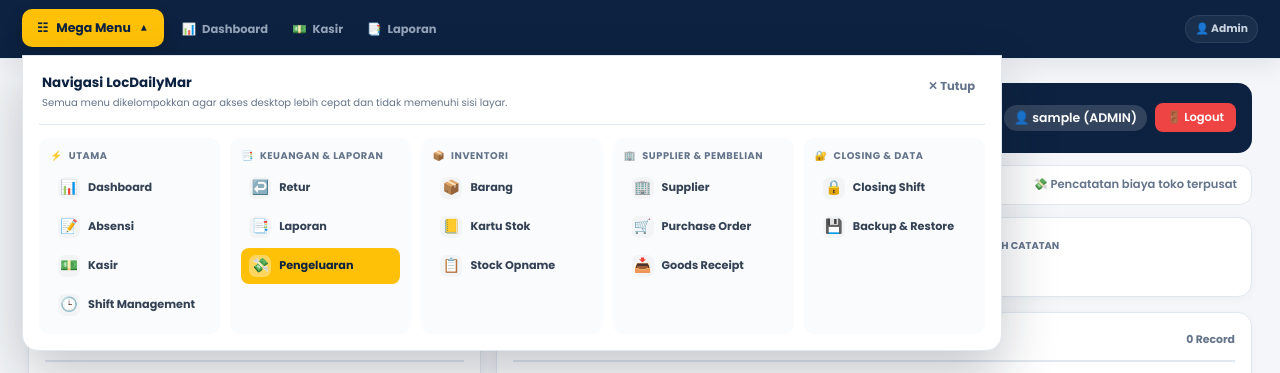
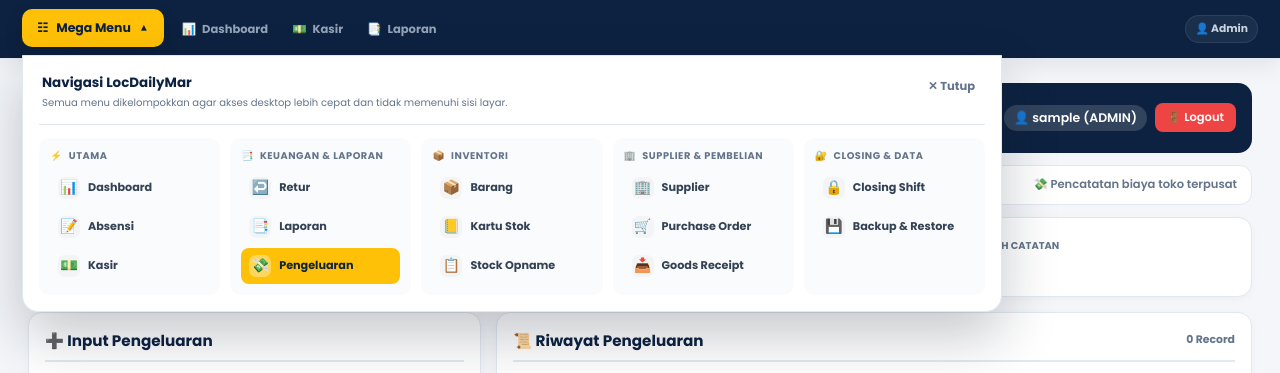
Before and after one commit to Soukyy522/locdaily.github.io, a website: page pengeluaran.html in a window 1280 px wide. Shown: the top 373 px of the page. Drawn offline with Linux system fonts and the light colour scheme; sample sign-in values are in the browser's storage.

Commit message:
Update pengeluaran.html

```diff
--- a/pengeluaran.html
+++ b/pengeluaran.html
@@ -1750,7 +1750,7 @@
 
             <a href="dashboard.html" class="nav-item"><span>📊</span> Dashboard</a>
             <a href="absensi.html" class="nav-item"><span>📝</span> Absensi</a>
-            <a href="kasir.html" class="nav-item"><span>💵</span> Kasir</a><a href="shift-management.html" class="nav-item"><span>🕒</span> Shift Management</a><a href="retur.html" class="nav-item"><span>↩️</span> Retur</a>
+            <a href="kasir.html" class="nav-item"><span>💵</span> Kasir</a><a href="retur.html" class="nav-item"><span>↩️</span> Retur</a>
             <a href="barang.html" class="nav-item"><span>📦</span> Barang</a><a href="supplier.html" class="nav-item" data-role-access="owner,admin"><span>🏢</span> Supplier</a>
             <a href="Purchase-Order.html" class="nav-item" data-role-access="owner,admin"><span>🛒</span> Purchase Order</a>
             <a href="goods.receipt.html" class="nav-item" data-role-access="owner,admin"><span>📥</span> Goods Receipt</a>
@@ -2563,7 +2563,6 @@ window.addEventListener(
         "dashboard.html":["owner","admin","kasir"],
         "absensi.html":["owner","admin","kasir"],
         "kasir.html":["owner","admin","kasir"],
-        "shift-management.html":["owner","admin","kasir"],
         "retur.html":["owner","admin","kasir"],
         "barang.html":["owner","admin"],
         "supplier.html":["owner","admin"],
@@ -2635,7 +2634,6 @@ window.addEventListener(
         {page:"dashboard.html", icon:"📊", label:"Dashboard", group:"Utama", roles:["owner","admin","kasir"], quick:true},
         {page:"absensi.html", icon:"📝", label:"Absensi", group:"Utama", roles:["owner","admin","kasir"]},
         {page:"kasir.html", icon:"💵", label:"Kasir", group:"Utama", roles:["owner","admin","kasir"], quick:true},
-        {page:"shift-management.html", icon:"🕒", label:"Shift Management", group:"Utama", roles:["owner","admin","kasir"]},
         {page:"retur.html", icon:"↩️", label:"Retur", group:"Keuangan & Laporan", roles:["owner","admin","kasir"]},
 
         {page:"barang.html", icon:"📦", label:"Barang", group:"Inventori", roles:["owner","admin"], badge:"navBadge"},
```
